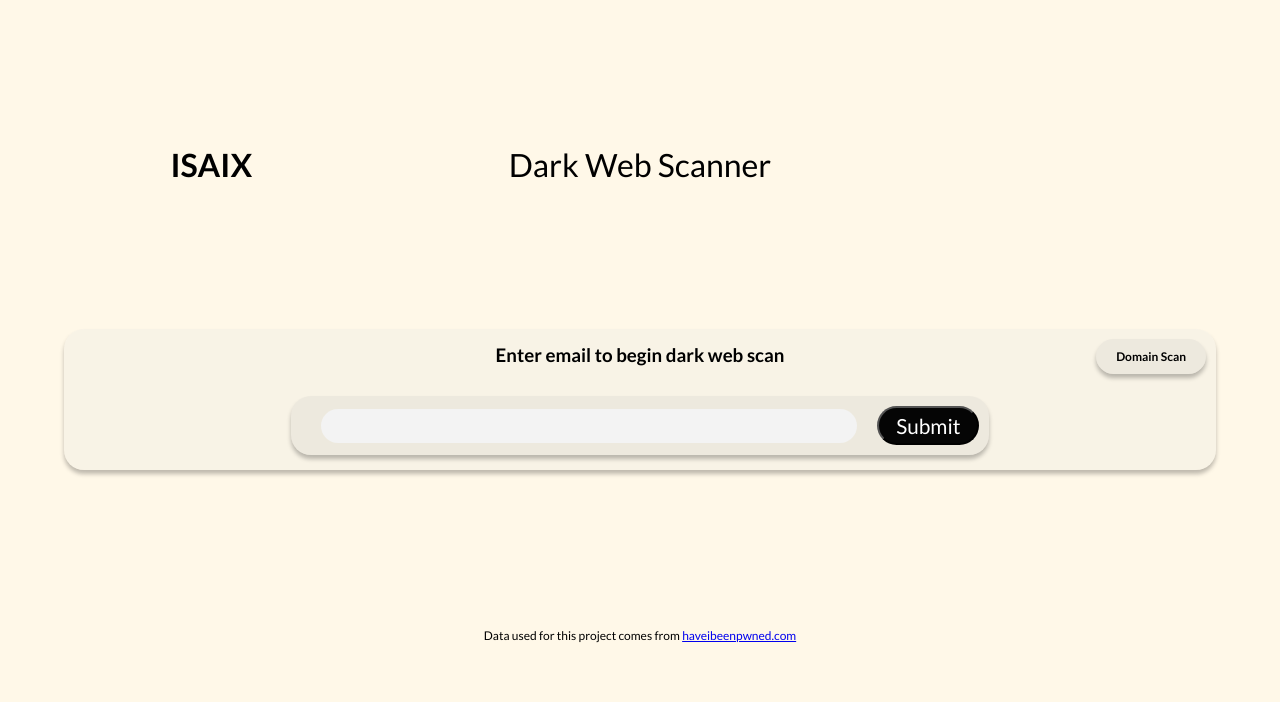
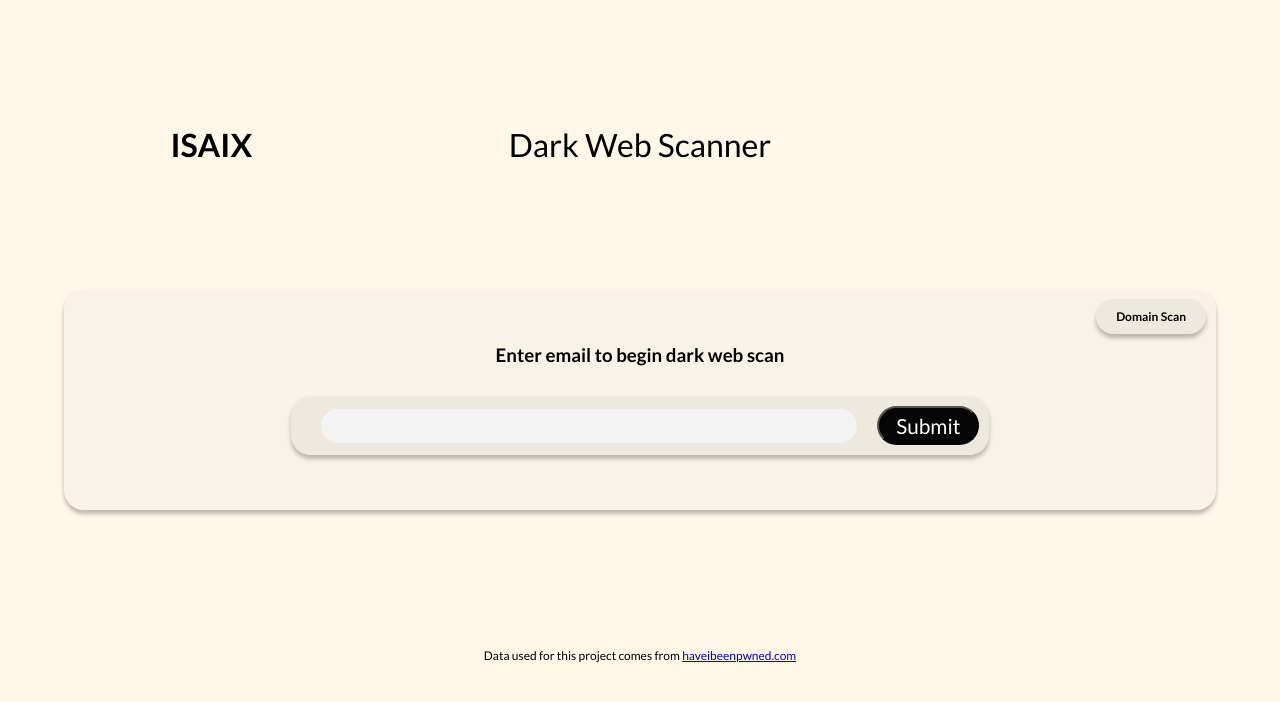
Before and after one commit to macsta31/isaixdwscan, a React (Vite) app: page / in a window 1280 px wide. Shown: the top 702 px of the page. Built offline with nearby package versions, Linux system fonts and the light colour scheme.

Commit message:
migrated to different proxy server host / some animations

```diff
--- a/src/components/Body.tsx
+++ b/src/components/Body.tsx
@@ -1,6 +1,6 @@
 import LeakDetails from './LeakDetails'
 import Leaks from './Leaks'
-import styled from 'styled-components'
+import styled, { keyframes } from 'styled-components'
 import Data from '../types/Data.types'
 import { AiOutlineQuestionCircle } from 'react-icons/ai'
 import {emptyData}  from '../data/Data.instance'
@@ -47,7 +47,18 @@ const Body: React.FC<BodyProps> = ({leaks, errorMessage}) => {
     )
 }
 
+const scaleUp = keyframes`
+  from {
+    transform: scale(0.1);
+  }
+  to {
+    transform: scale(1);
+  }
+`;
+
+
 const Container = styled.div`
+    animation: ${scaleUp} 1s cubic-bezier(0.075, 0.82, 0.165, 1);
     position:relative;
     display:flex;
     width: 100%;
--- a/src/components/Layout.tsx
+++ b/src/components/Layout.tsx
@@ -21,7 +21,7 @@ const Layout = () => {
     Make call to our proxy server and sets error and leaks accordingly from payload */
     const callAPIBreachedAccount = async (email: string): Promise<void> => {
         try {
-          const response = await fetch(`https://isaixdwproxy.onrender.com/breachedaccount/${email}`);
+          const response = await fetch(`https://dw-proxy-server.vercel.app/api/breachedaccount?email=${email}`);
           const data = await response.json();
 
           if (!response.ok) {
@@ -42,7 +42,7 @@ const Layout = () => {
 
     const callAPIDomain = async (domain: string): Promise<void> => {
       try {
-        const response = await fetch(`https://isaixdwproxy.onrender.com/breaches/${domain}`);
+        const response = await fetch(`https://dw-proxy-server.vercel.app/breaches/${domain}`);
         const data = await response.json();
 
         if (!response.ok) {
@@ -71,6 +71,7 @@ const Layout = () => {
     return (
     <Container>
         <Header />
+        {error}
         <Search callAPIBreachedAccount={callAPIBreachedAccount} clearLeaks={clearLeaks} callAPIDomain={callAPIDomain} />
         {
           leaks.length > 0  || error ?
--- a/src/components/Search.tsx
+++ b/src/components/Search.tsx
@@ -1,4 +1,4 @@
-import styled from 'styled-components'
+import styled, { keyframes } from 'styled-components'
 import { useState } from 'react'
 
 
@@ -80,7 +80,7 @@ const Search: React.FC<SearchProps> = ({callAPIBreachedAccount, clearLeaks, call
         setDomainScan(!domainScan)
     }
   return (
-    <Div>
+    <Div id='searchdiv'>
         <Container>
             <SwitchMode onClick={() => switchMode()}>{domainScan ? <>Email</> : <>Domain</>} Scan</SwitchMode>
             <H3>Enter {domainScan ? <>domain</> : <>email</>} to begin dark web scan</H3>
@@ -108,6 +108,9 @@ const Search: React.FC<SearchProps> = ({callAPIBreachedAccount, clearLeaks, call
   )
 }
 
+
+
+
 const SwitchMode = styled.div`
     position: absolute;
     top:0;
@@ -134,7 +137,7 @@ const H3 = styled.h3`
     padding-bottom: 30px;
 `
 const Div = styled.div`
-position: relative;
+    position: relative;
     width: 100%;
     display: flex;
     flex-direction: column;
@@ -152,6 +155,7 @@ const Container = styled.div`
     flex-direction: column;
     justify-content: center;
     align-items:center;
+    padding: 40px;
 `
 
 const Form = styled.form`
```
